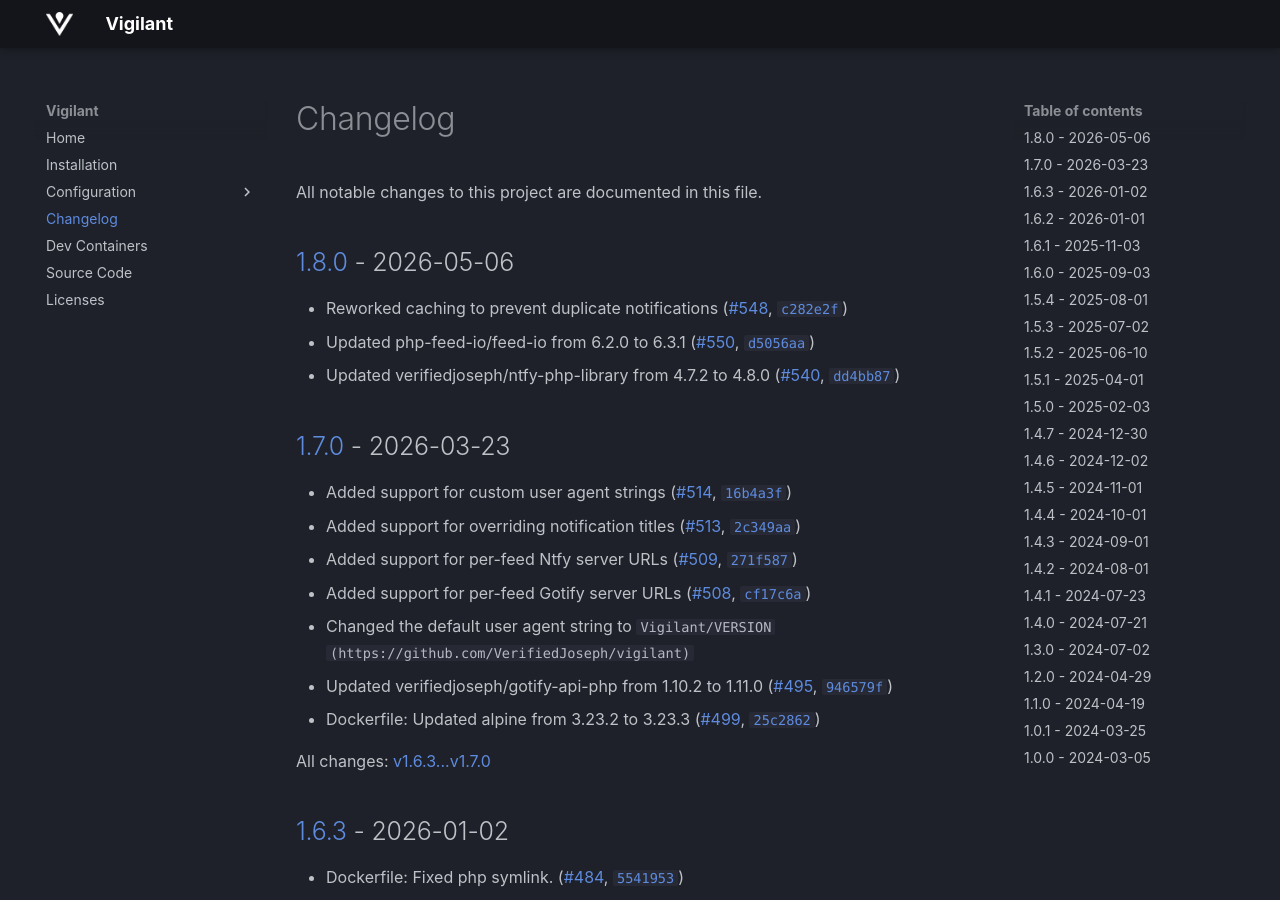
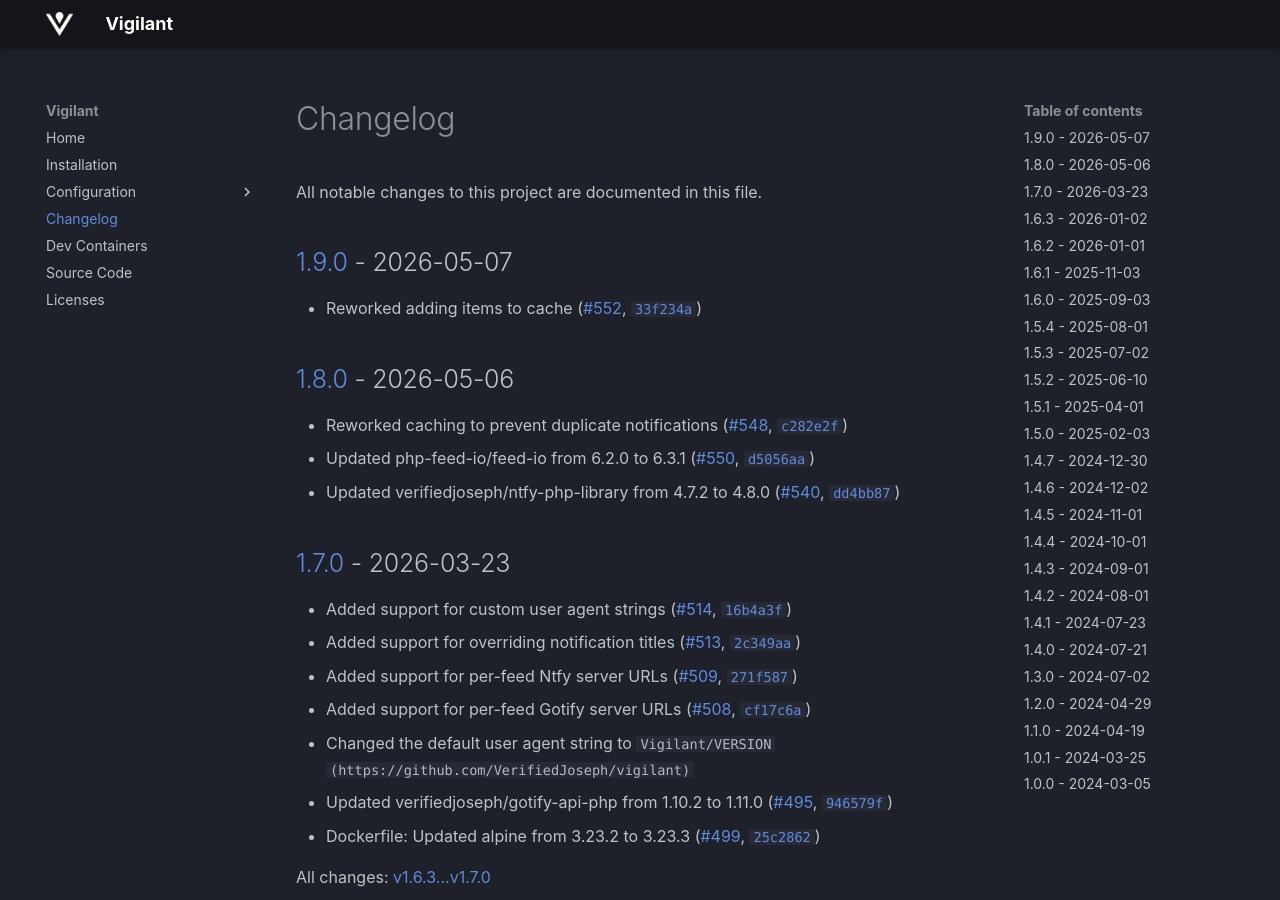
Before and after one commit to VerifiedJoseph/vigilant, an MkDocs documentation site: the page built from docs/changelog.md, in a window 1280 px wide and 900 px high. Built offline with MkDocs 1.6.1 and Material for MkDocs 9.7.7, drawn with Linux system fonts in a browser that asks for light colours; plug-ins that fetch from the network failed and are left out.

Commit message:
Version 1.9.0 (#553)

```diff
--- a/CHANGELOG.md
+++ b/CHANGELOG.md
@@ -1,6 +1,10 @@
 # Changelog
 
 All notable changes to this project are documented in this file.
+
+## [1.9.0](https://github.com/VerifiedJoseph/vigilant/releases/tag/v1.9.0) - 2026-05-07
+
+- Reworked adding items to cache ([#552](https://github.com/VerifiedJoseph/vigilant/pull/552), [`33f234a`](https://github.com/VerifiedJoseph/vigilant/commit/33f234ab90e6ab80cb5e57e6232e37b21143b627))
 
 ## [1.8.0](https://github.com/VerifiedJoseph/vigilant/releases/tag/v1.8.0) - 2026-05-06
 
--- a/docker-compose.yml
+++ b/docker-compose.yml
@@ -1,7 +1,7 @@
 version: '3'
 services:
   vigilant:
-    image: ghcr.io/verifiedjoseph/vigilant:1.8.0
+    image: ghcr.io/verifiedjoseph/vigilant:1.9.0
     environment:
       - VIGILANT_TIMEZONE=Europe/London
       - VIGILANT_NOTIFICATION_SERVICE=ntfy
```
Also changed, not shown: docs/install.md (+1 -1 lines), 1 other file.
